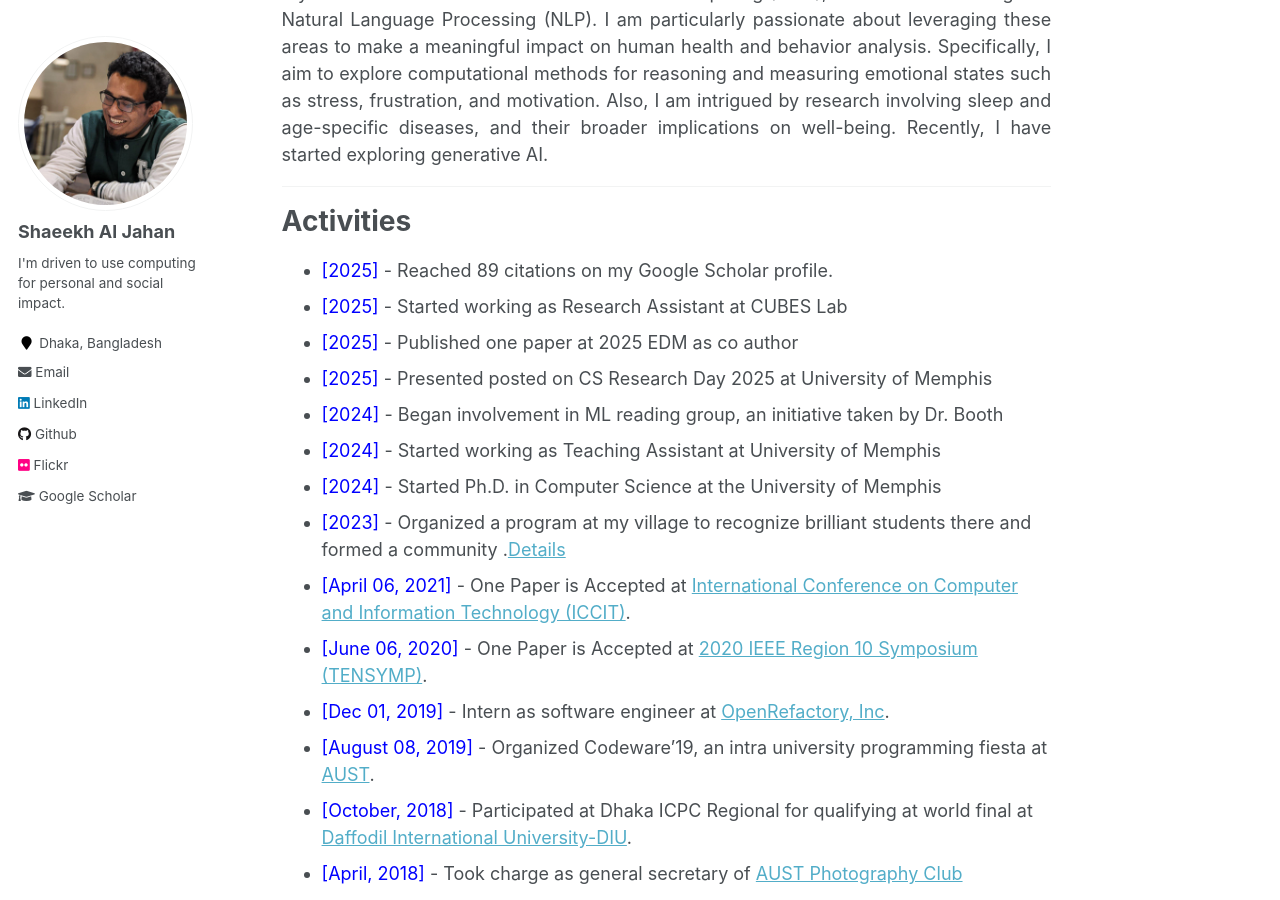
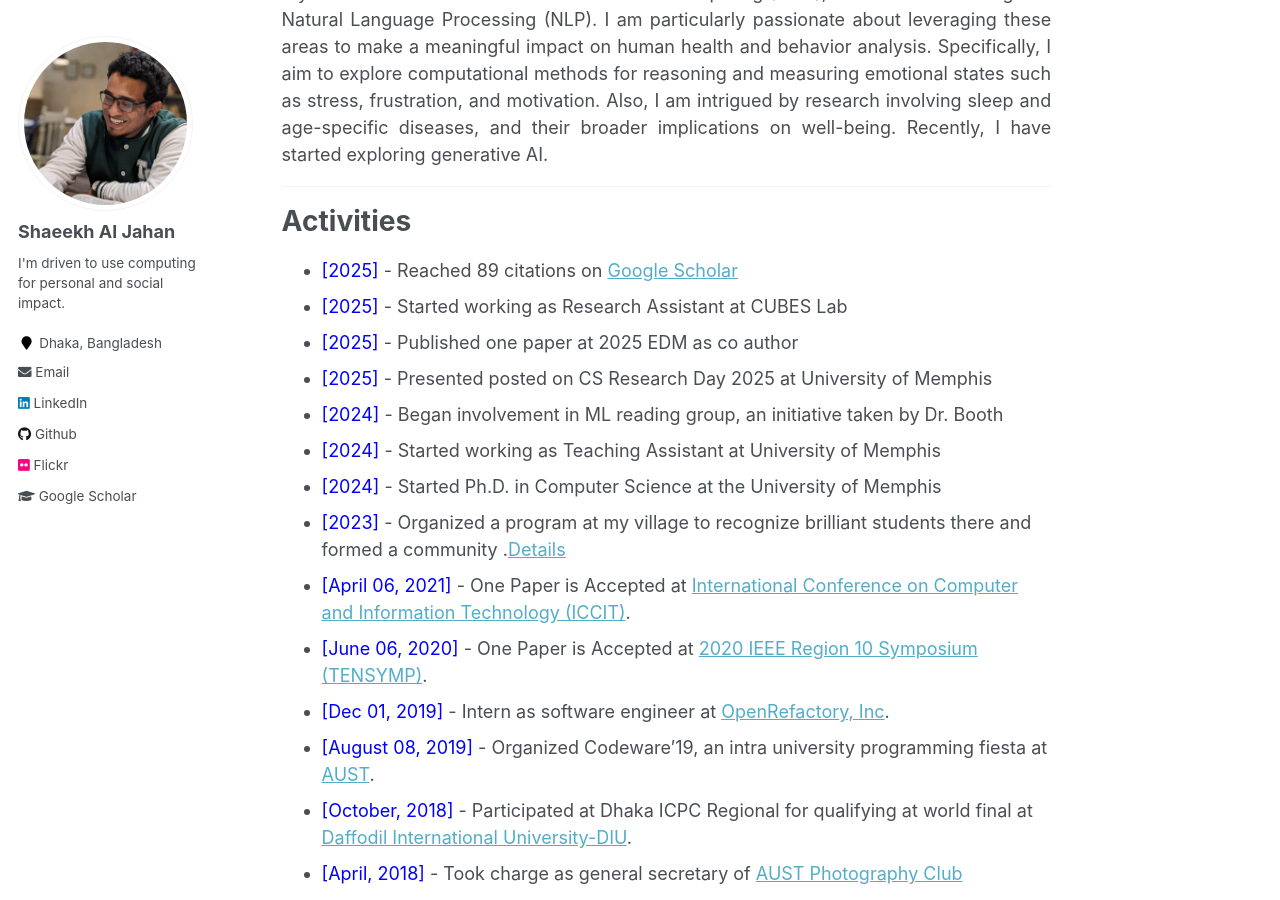
Before and after one commit to shaeekh/shaeekh.github.io, a Jekyll site: the page built from _pages/about.md, in a window 1280 px wide and 900 px high, scrolled down 311 px. Built offline with Jekyll 4.4.1, drawn with Linux system fonts in a browser that asks for light colours; a script that is not in the unit is left out.

Commit message:
Google scholar profile link added

```diff
--- a/_pages/about.md
+++ b/_pages/about.md
@@ -23,7 +23,7 @@ My research interest lies in  Human Centered Computing (HCC), Multi Modal Learni
 
 
 # Activities
-* <span style="color:Blue"> [2025] </span> - Reached 89 citations on my Google Scholar profile.
+* <span style="color:Blue"> [2025] </span> - Reached 89 citations on <a href ="https://scholar.google.com/citations?user=fONhn9EAAAAJ&hl=en&authuser=1"> Google Scholar </a>
 * <span style="color:Blue"> [2025] </span> - Started working as Research Assistant at CUBES Lab
 * <span style="color:Blue"> [2025] </span> - Published one paper at 2025 EDM as co author
 * <span style="color:Blue"> [2025] </span> - Presented posted on CS Research Day 2025 at University of Memphis
```
